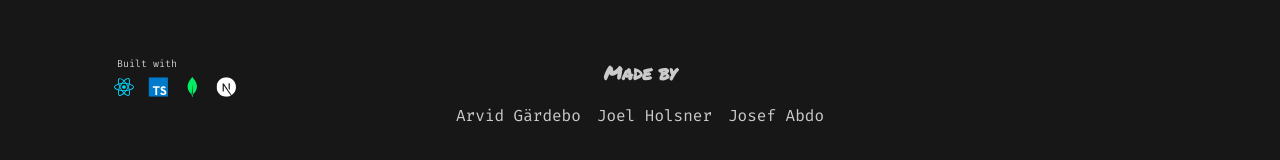
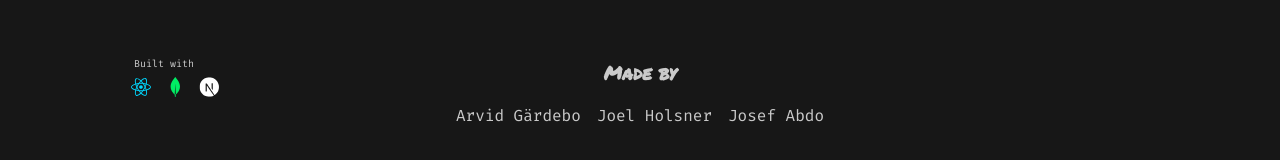
Before and after one commit to ArvidGardebo/fake-coffee-brand-api, a Next.js app: page /docs in a window 1280 px wide. Shown: the part 541-701 px from the top of the page. Built offline with nearby package versions, Linux system fonts and the light colour scheme; no server answers; the database is empty.

Commit message:
removed ts logo from footer

```diff
--- a/components/navbar.js
+++ b/components/navbar.js
@@ -49,7 +49,6 @@ export const Footer = (props) => {
       <div className={styles.footer_icons}>
         <div className={styles.footer_built_with}>Built with</div>
         <img src="React.svg" alt="React logo" />
-        <img src="typescript.svg" alt="Typescript logo" />
         <img src="MongoDb.svg" alt="MongoDB logo" />
         <img src="nextjs.svg" alt="Next js Logo" />
       </div>
```
